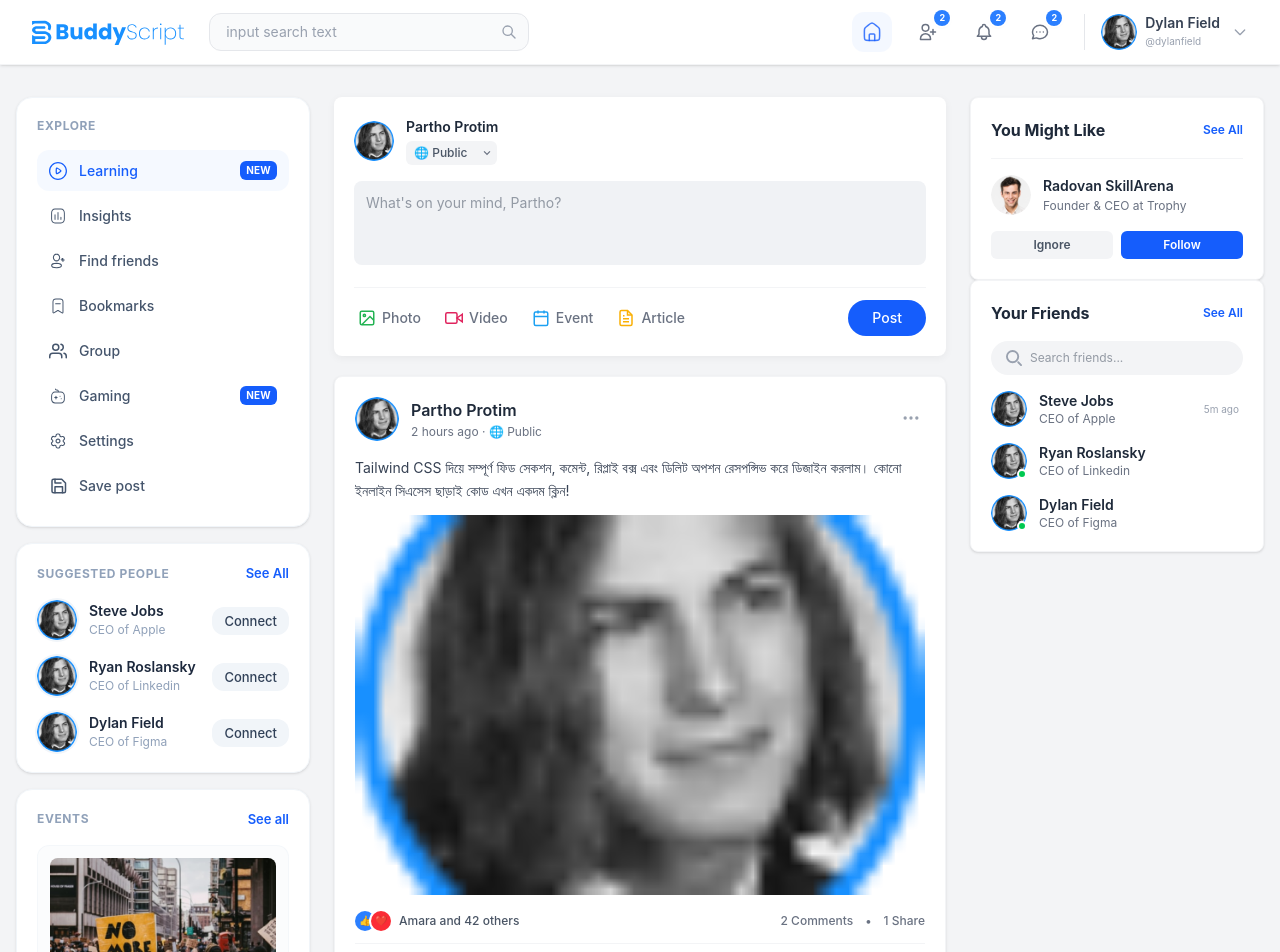
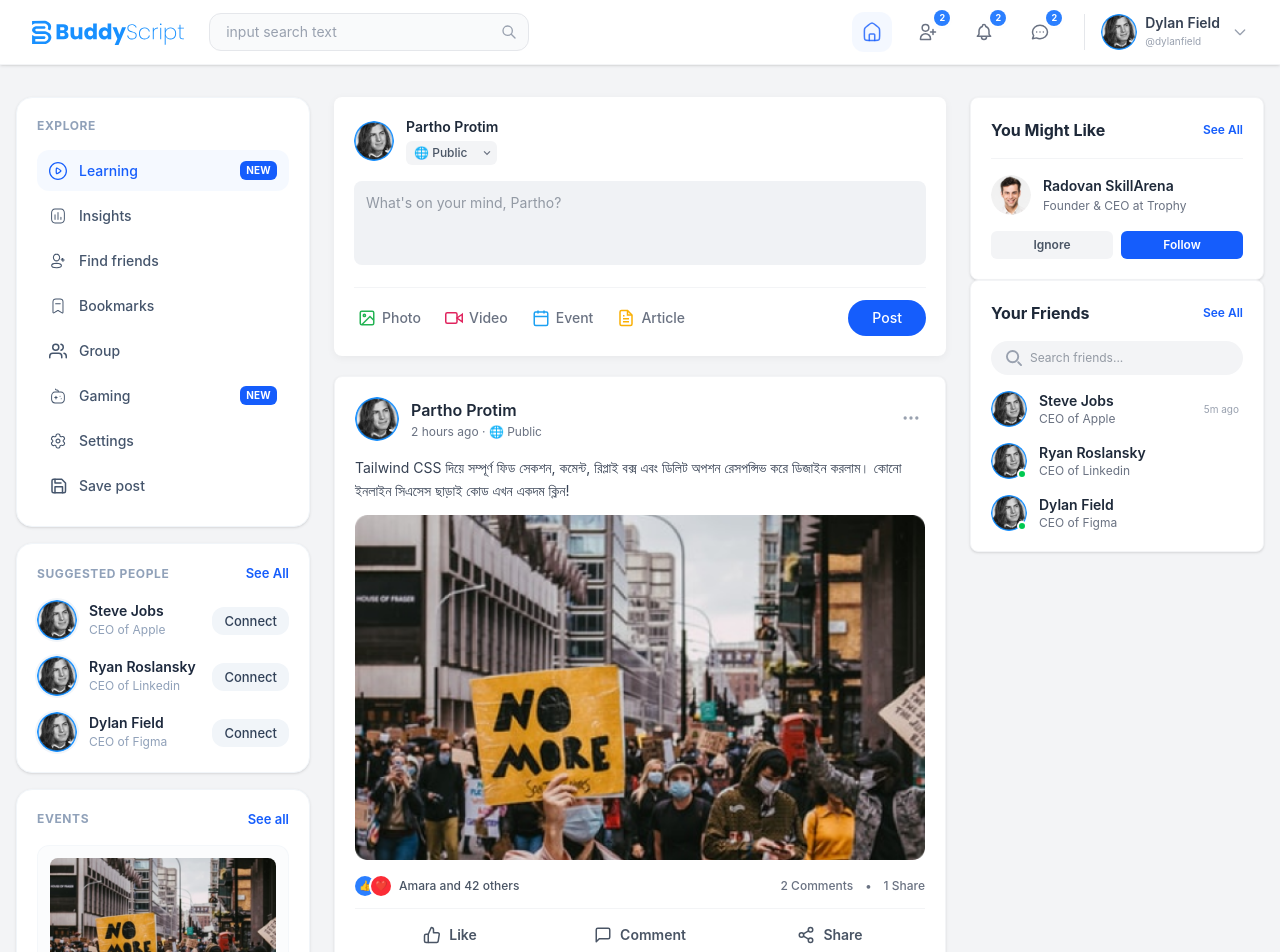
Before and after one commit to parthokar90/nextjs-feed-platform, a Next.js app: page / in a window 1280 px wide. Shown: the top 952 px of the page. Built offline with nearby package versions, Linux system fonts and the light colour scheme.

Commit message:
fix(types): convert root layout to TSX and explicitly type children
- Rename src/app/layout.js to layout.tsx to maintain TypeScript consistency across the project.
- Define RootLayoutProps interface and apply React.ReactNode type to the children binding element to fix implicit 'any' build error.

```diff
--- a/components/feed/PostCard.tsx
+++ b/components/feed/PostCard.tsx
@@ -40,7 +40,7 @@ export default function PostCard() {
                     Tailwind CSS দিয়ে সম্পূর্ণ ফিড সেকশন, কমেন্ট, রিপ্লাই বক্স এবং ডিলিট অপশন রেসপন্সিভ করে ডিজাইন করলাম। কোনো ইনলাইন সিএসেস ছাড়াই কোড এখন একদম ক্লিন!
                 </p>
                 <div className="rounded-lg overflow-hidden mt-3">
-                    <img src="/assets/images/profile.png" alt="Post Attachment" className="w-full block object-cover max-h-[380px]" />
+                    <img src="assets/images/feed_event1.png" alt="Post Attachment" className="w-full block object-cover max-h-[380px]" />
                 </div>
             </div>
 
```
Also changed, not shown: app/layout.tsx (+6 -2 lines).
